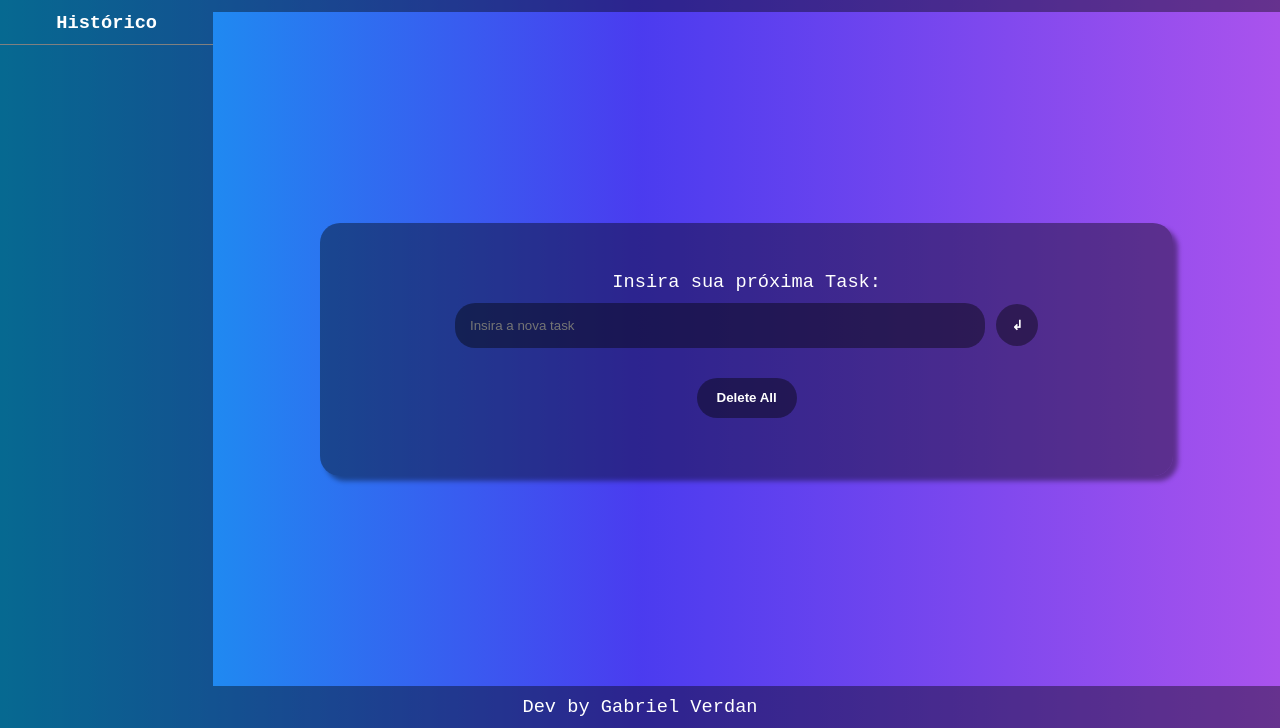
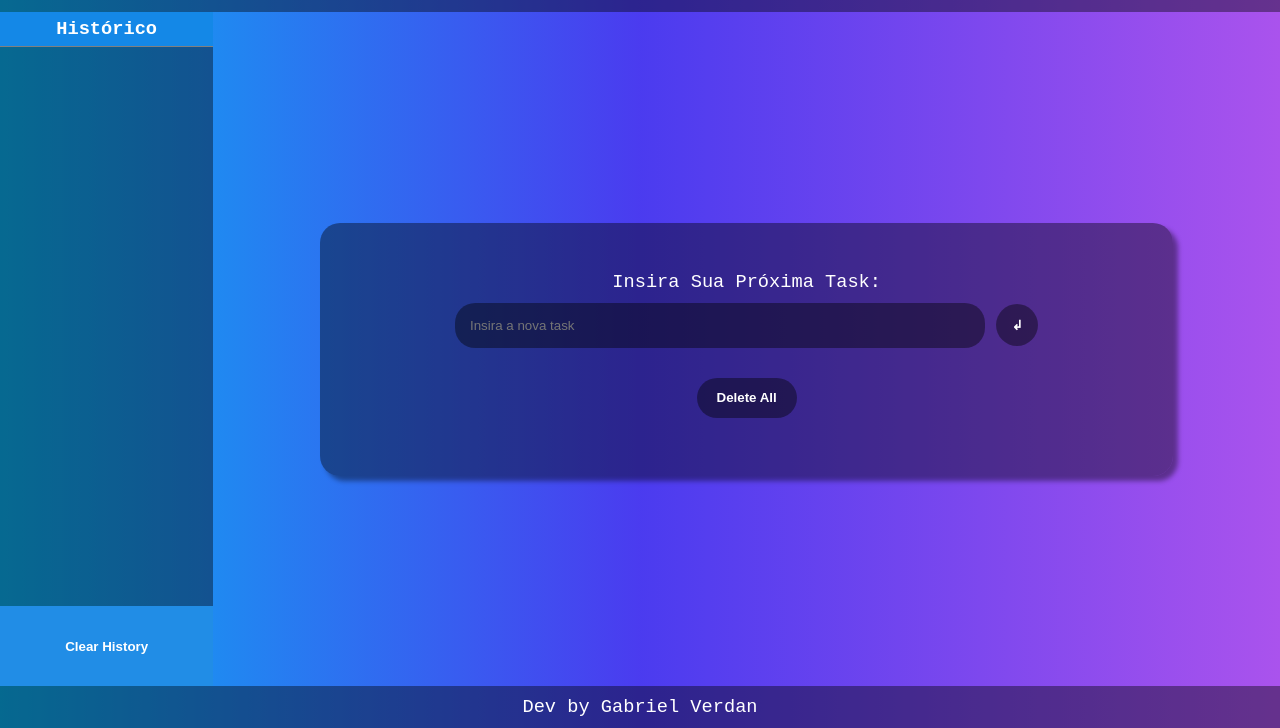
Before and after one commit to GVerdans/Dev-Jr-s-To-Do-List, a plain HTML site: page index.html in a window 1280 px wide. Shown: the part 72-800 px from the top of the page. Drawn offline with Linux system fonts and the light colour scheme.

Commit message:
task history Done !

```diff
--- a/index.html
+++ b/index.html
@@ -26,6 +26,11 @@
       <ul class="tasks-history">
 
       </ul>
+
+      <div class="container-btn-delete-history">
+        <input type="button" class="btn-delete-history" value="Clear History" onclick="deleteAllHistory()" />
+      </div>
+
     </aside>
 
     <article>
--- a/sources/CSS/style_todolist.css
+++ b/sources/CSS/style_todolist.css
@@ -12,6 +12,7 @@ body {
     background: linear-gradient(90deg, rgba(10, 176, 242, 1) 0%, rgba(26, 7, 235, 0.79) 50%, rgba(170, 83, 237, 1) 100%);
     font-family: 'Courier New', Courier, monospace;
     font-size: 14pt;
+    height: 80;
 }
 
 div.container {
@@ -38,21 +39,32 @@ header {
     background: #00000067;
 }
 
+/* Styles of History */
 aside {
     grid-area: aside;
     background: #00000067;
+    overflow: scroll;
+
+    /* border: 1px solid red; */
 
     /* border-radius: 20px; */
 }
 
+aside > p {
+    font-weight: bold;
+    text-align: center;
+    /*Esses dois de baixo aqui só pra centralizar o texto --' */
+    height: 35px;
+    line-height: 35px;
 
-/* Estilos do Histórico */
+    border-bottom: 1px solid gray;
+    padding-bottom: 10px;
 
-aside > p {
-    text-align: center;
-    border-bottom: 1px solid grey;
-    padding-bottom: 10px;
-    font-weight: bold;
+    position: sticky;
+    top: 0;
+
+    background-color: rgb(20, 136, 231);
+    /* z-index: 1000; */
 }
 
 ul.tasks-history {
@@ -61,13 +73,53 @@ ul.tasks-history {
     list-style: square;
     margin: 10px 50px;
     font-size: 10pt;
+
+    height: 83%;
+
 }
 
 li.li-history {
     padding: 5px;
     word-break: break-all;
+    text-transform: capitalize;
     /* border: 1px solid blue ; */
 }
+
+div.container-btn-delete-history {
+    display: flex;
+    align-items: center;
+    justify-content: center;
+
+    position: sticky;
+    bottom: 0;
+    background-color:rgb(33, 141, 230); ;
+    /* border: 1px solid red; */
+}
+
+input.btn-delete-history {
+    width: 10em;
+    height: 3em;
+
+    background: none;
+    border: none;
+    /* border-radius: 10px; */
+    color: white;
+    font-weight: bold;
+    cursor: pointer;
+
+    margin: 20px auto;
+}
+
+input.btn-delete-history:hover {
+    color: red;
+    border: 1px solid white;
+    border-radius: 10px;
+    background-color: white;
+    transition: .6s;
+
+}
+
+/* End of History */
 
 article {
     grid-area: article;
@@ -88,6 +140,7 @@ div.todo {
 
     text-align: center;
     align-content: baseline;
+    text-transform: capitalize;
     /* place-items: center; */
     margin: auto;
     padding: 3rem;
@@ -104,6 +157,24 @@ input.input-field {
 
     border: none;
 
+}
+
+input.input-field-alert {
+    margin: 10px auto;
+    padding: 15px;
+    border-radius: 20px;
+
+    background: #00000067;
+    color: red;
+    font-weight: bold;
+    width: 70%;
+
+    border: none;
+
+}
+
+input.input-field-alert {
+    color: red;
 }
 
 input.button-insert-task {
--- a/sources/JS/scripts_todolist.js
+++ b/sources/JS/scripts_todolist.js
@@ -47,6 +47,17 @@ function mostrarHistorico() {
 }
 
 function jogarItensNoArrayPrincipal() {
+
+  todoInput.classList.replace('input-field-alert', 'input-field');
+  todoInput.setAttribute("placeholder", "Insira sua Próxima Tarefa ! !");
+
+  if(!todoInput.value.trim()){
+    // alert("Insira uma Task Válida !");
+    todoInput.classList.replace('input-field', 'input-field-alert');
+    todoInput.setAttribute("placeholder", "INSIRA UMA TASK VÁLIDA !");
+    return;
+  }
+
     yarraDosItens.push({
       task: todoInput.value,
       status: false,
@@ -55,6 +66,7 @@ function jogarItensNoArrayPrincipal() {
     todoInput.value = "";
 
     mostrarTarefas();
+
 }
 
 function deleteAllTasks() {
@@ -93,6 +105,12 @@ function reloadStorage() {
   mostrarHistorico();
 }
 
+function deleteAllHistory(){
+  console.log('to aqui')
+  yarraDoAside.splice(0, yarraDoAside.length);
+  mostrarHistorico();
+}
+
 reloadStorage();
 
 butaoInsertTask.addEventListener("click", jogarItensNoArrayPrincipal);
```
Lines whose indentation alone changed are shown as unchanged.
